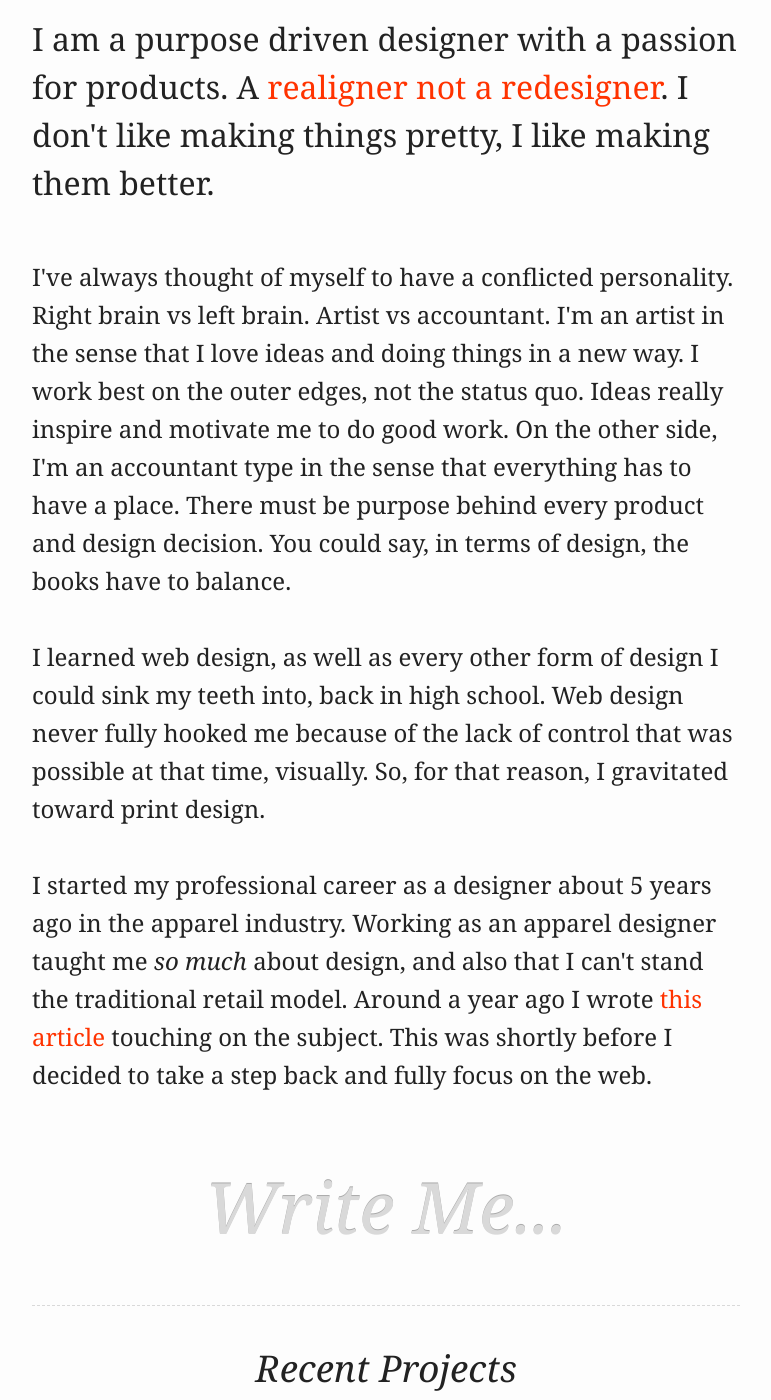
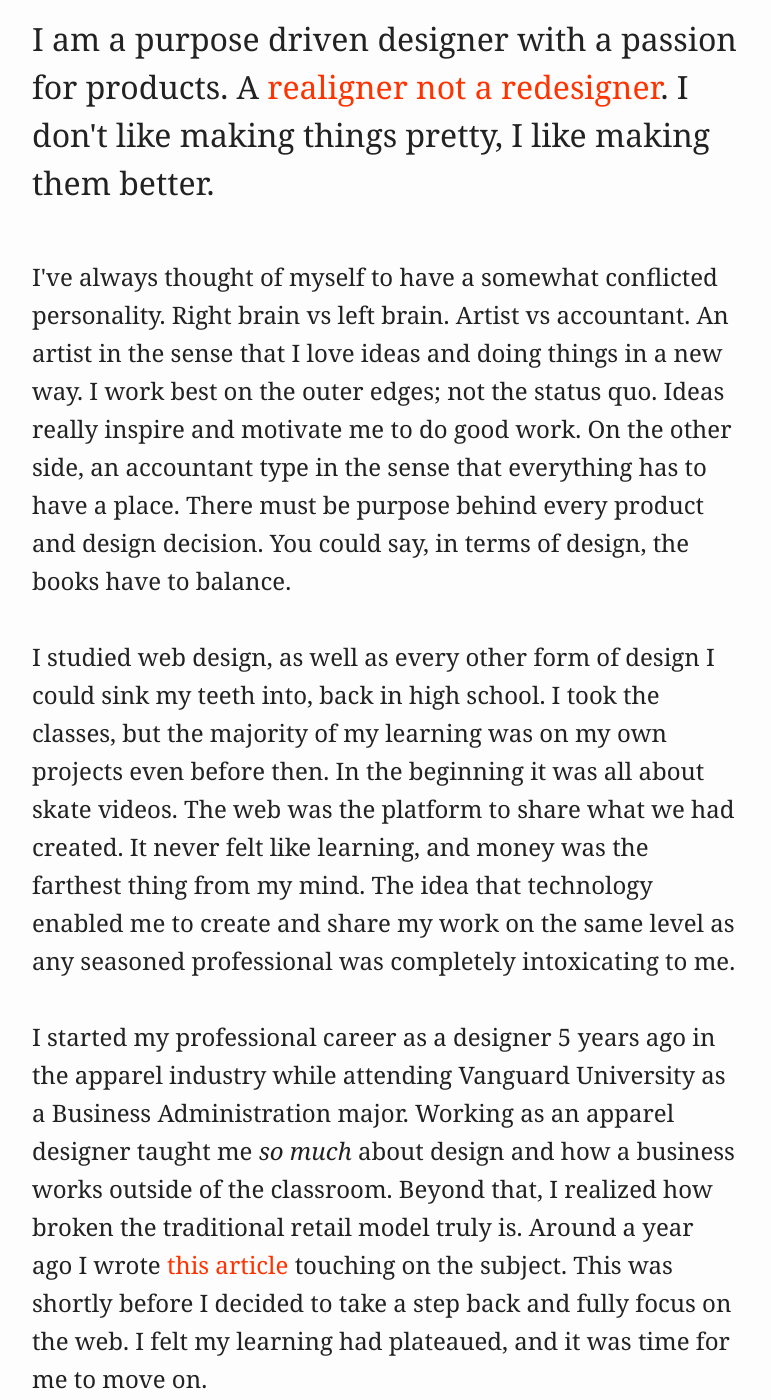
Before and after one commit to mukealicious/mukealicious.github.io, a Jekyll site: the page built from info.html, in a window 1280 px wide and 1400 px high, scrolled down 570 px. Shown: the whole window, without its empty margins (254-1025 px from the left). Built offline with Jekyll 4.4.1, drawn with Linux system fonts in a browser that asks for light colours; some web fonts are replaced; Markdown is read by kramdown in place of the engine named in the settings; some of the changed text lies outside the part shown.

Commit message:
Bio changes on info page

```diff
--- a/info.html
+++ b/info.html
@@ -8,14 +8,29 @@ title: Info
     <div class="bio">
       <img src="images/mikeyface.png" alt="Mikey's Face" class="face">
       <h1 id="mikey-who">Mikey Who?</h1>
-      <p class="emphasize">I am a purpose driven designer with a passion for products. A <a href="http://www.alistapart.com/articles/redesignrealign/">realigner not a redesigner</a>. I don't like making things pretty, I like making them better.</p>
+      <p class="emphasize">
+        I am a purpose driven designer with a passion for products. A <a href="http://www.alistapart.com/articles/redesignrealign/">realigner not a redesigner</a>. I don't like making things pretty, I like making them better.
+      </p>
 
-      <p>I've always thought of myself to have a conflicted personality. Right brain vs left brain. Artist vs accountant. I'm an artist in the sense that I love ideas and doing things in a new way. I work best on the outer edges, not the status quo. Ideas really inspire and motivate me to do good work. On the other side, I'm an accountant type in the sense that everything has to have a place. There must be purpose behind every product and design decision. You could say, in terms of design, the books have to balance.</p>
+      <p>
+        I've always thought of myself to have a somewhat conflicted personality. Right brain vs left brain. Artist vs accountant. An artist in the sense that I love ideas and doing things in a new way. I work best on the outer edges; not the status quo. Ideas really inspire and motivate me to do good work. On the other side, an accountant type in the sense that everything has to have a place. There must be purpose behind every product and design decision. You could say, in terms of design, the books have to balance.
+      </p>
 
-      <p>I learned web design, as well as every other form of design I could sink my teeth into, back in high school. Web design never fully hooked me because of the lack of control that was possible at that time, visually. So, for that reason, I gravitated toward print design.</p>
+      <p>
+        I studied web design, as well as every other form of design I could sink my teeth into, back in high school. I took the classes, but the majority of my learning was on my own projects even before then. In the beginning it was all about skate videos. The web was the platform to share what we had created. It never felt like learning, and money was the farthest thing from my mind. The idea that technology enabled me to create and share my work on the same level as any seasoned professional was completely intoxicating to me.
+      </p>
 
-      <p>I started my professional career as a designer about 5 years ago in the apparel industry. Working as an apparel designer taught me <em>so much</em> about design, and also that I can't stand the traditional retail model. Around a year ago I wrote <a href="http://kontorsioninc.com/2011/07/its-still-got-that-new-blog-smell/">this article</a> touching on the subject. This was shortly before I decided to take a step back and fully focus on the web.</p>
+      <p>
+        I started my professional career as a designer 5 years ago in the apparel industry while attending Vanguard University as a Business Administration major. Working as an apparel designer taught me <em>so much</em> about design and how a business works outside of the classroom. Beyond that, I realized how broken the traditional retail model truly is. Around a year ago I wrote <a href="http://kontorsioninc.com/2011/07/its-still-got-that-new-blog-smell/">this article</a> touching on the subject. This was shortly before I decided to take a step back and fully focus on the web. I felt my learning had plateaued, and it was time for me to move on.
+      </p>
 
+      <p>
+        My recent focus on the web has brought back that intoxicating feeling of endless possibilites. The same feeling as when I was first learning design and how to use all of the exciting new tools technology provides us. The idea that a whole industry can be disrupted with the right team and an understanding of the web.
+      </p>
+
+      <p>
+        So, here we are. An unfinished story. I'm unsure of what the future holds, but I intend to openly share my experiences and everythign learned along the way.
+      </p>
       <h2 id="write-me" class="emote"><a href="mailto:mikey@muke.me?subject=Yo Mukey!" class="ss-write">Write Me...</a></h1>
     </div>
   </article>
```
